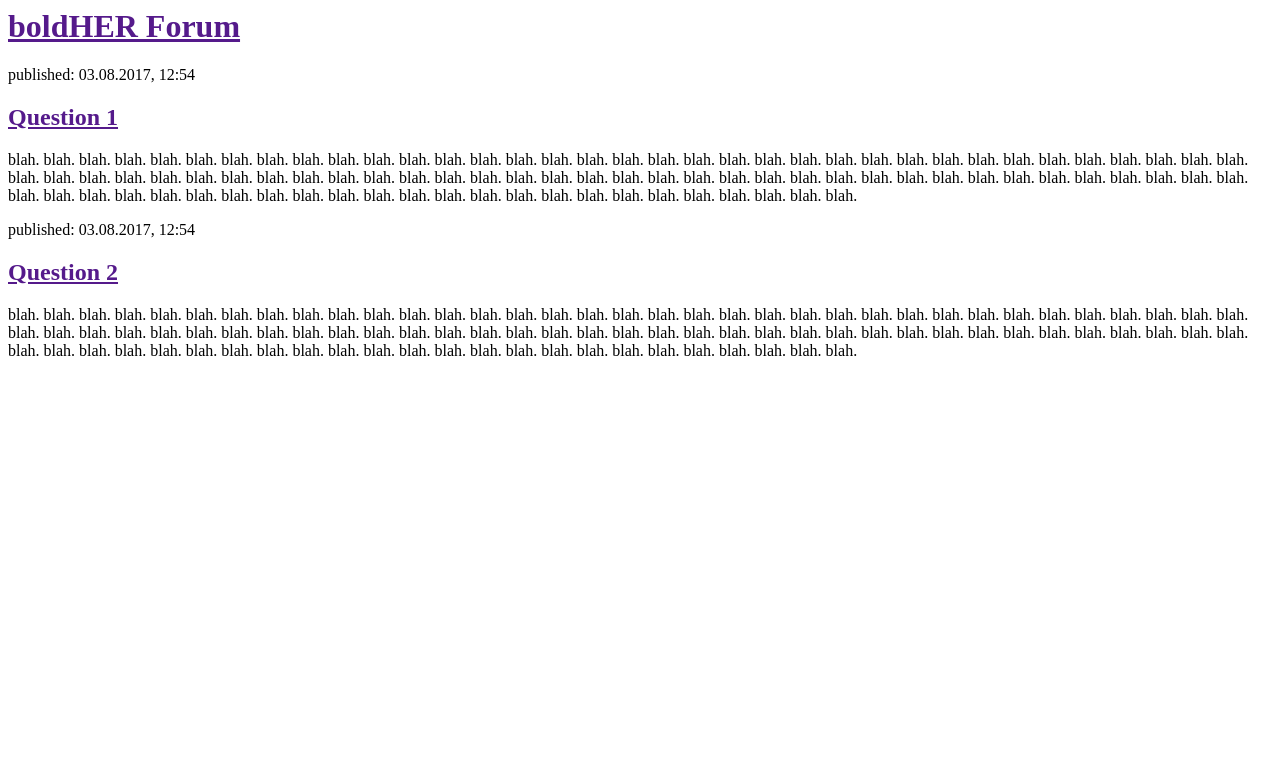
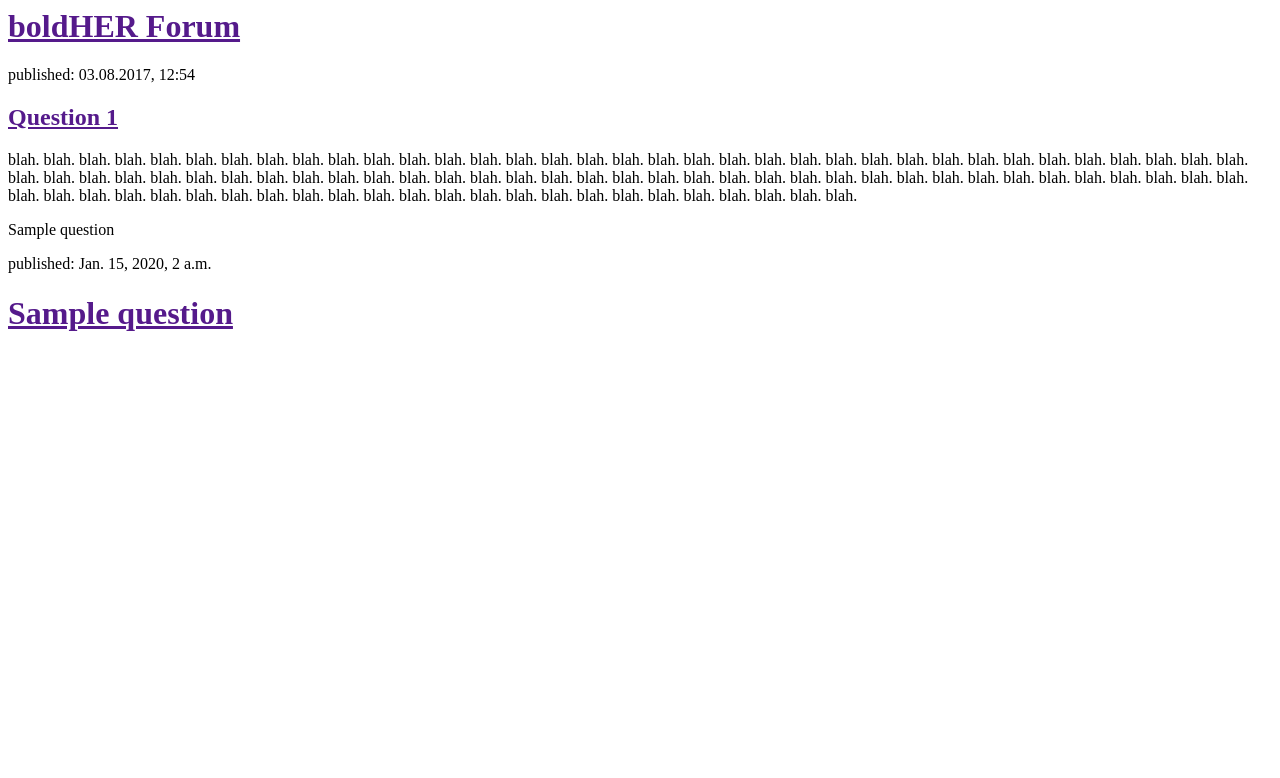
Before and after one commit to yuvicky/djangoforum, a Django app: page / in a window 1280 px wide. Shown: the top 778 px of the page. Run offline with Django 3.2, Linux system fonts and the light colour scheme; tables that the repository leaves empty hold one stand-in row (values such as "Sample post").

Commit message:
Modified templates to display posts from database.

```diff
--- a/blog/templates/blog/question_list.html
+++ b/blog/templates/boldHER/question_list2.html
@@ -13,10 +13,15 @@
             <p>blah. blah. blah. blah. blah. blah. blah. blah. blah. blah. blah. blah. blah. blah. blah. blah. blah. blah. blah. blah. blah. blah. blah. blah. blah. blah. blah. blah. blah. blah. blah. blah. blah. blah. blah. blah. blah. blah. blah. blah. blah. blah. blah. blah. blah. blah. blah. blah. blah. blah. blah. blah. blah. blah. blah. blah. blah. blah. blah. blah. blah. blah. blah. blah. blah. blah. blah. blah. blah. blah. blah. blah. blah. blah. blah. blah. blah. blah. blah. blah. blah. blah. blah. blah. blah. blah. blah. blah. blah. blah. blah. blah. blah. blah. </p>
         </div>
 
+
+        {% for one_question in questions %}
+        {{ one_question }}
         <div>
-            <p>published: 03.08.2017, 12:54</p>
-            <h2><a href="">Question 2</a></h2>
-            <p>blah. blah. blah. blah. blah. blah. blah. blah. blah. blah. blah. blah. blah. blah. blah. blah. blah. blah. blah. blah. blah. blah. blah. blah. blah. blah. blah. blah. blah. blah. blah. blah. blah. blah. blah. blah. blah. blah. blah. blah. blah. blah. blah. blah. blah. blah. blah. blah. blah. blah. blah. blah. blah. blah. blah. blah. blah. blah. blah. blah. blah. blah. blah. blah. blah. blah. blah. blah. blah. blah. blah. blah. blah. blah. blah. blah. blah. blah. blah. blah. blah. blah. blah. blah. blah. blah. blah. blah. blah. blah. blah. blah. blah. blah.</p>
+        <p>published: {{ one_question.published_date }}</p>
+        <h1><a href="">{{ one_question.title }}</a></h1>
+        <p>{{ one_question.text|linebreaksbr }}</p>
         </div>
+        {% endfor %}
+
     </body>
 </html>
--- a/blog/views.py
+++ b/blog/views.py
@@ -1,5 +1,8 @@
 from django.shortcuts import render
+from django.utils import timezone
+from .models import Question
 
 # Create your views here.
 def question_list(request):
-    return render(request, 'blog/question_list.html', {})
+    questions = Question.objects.all()
+    return render(request, 'boldHER/question_list2.html', {'questions': questions})
```
